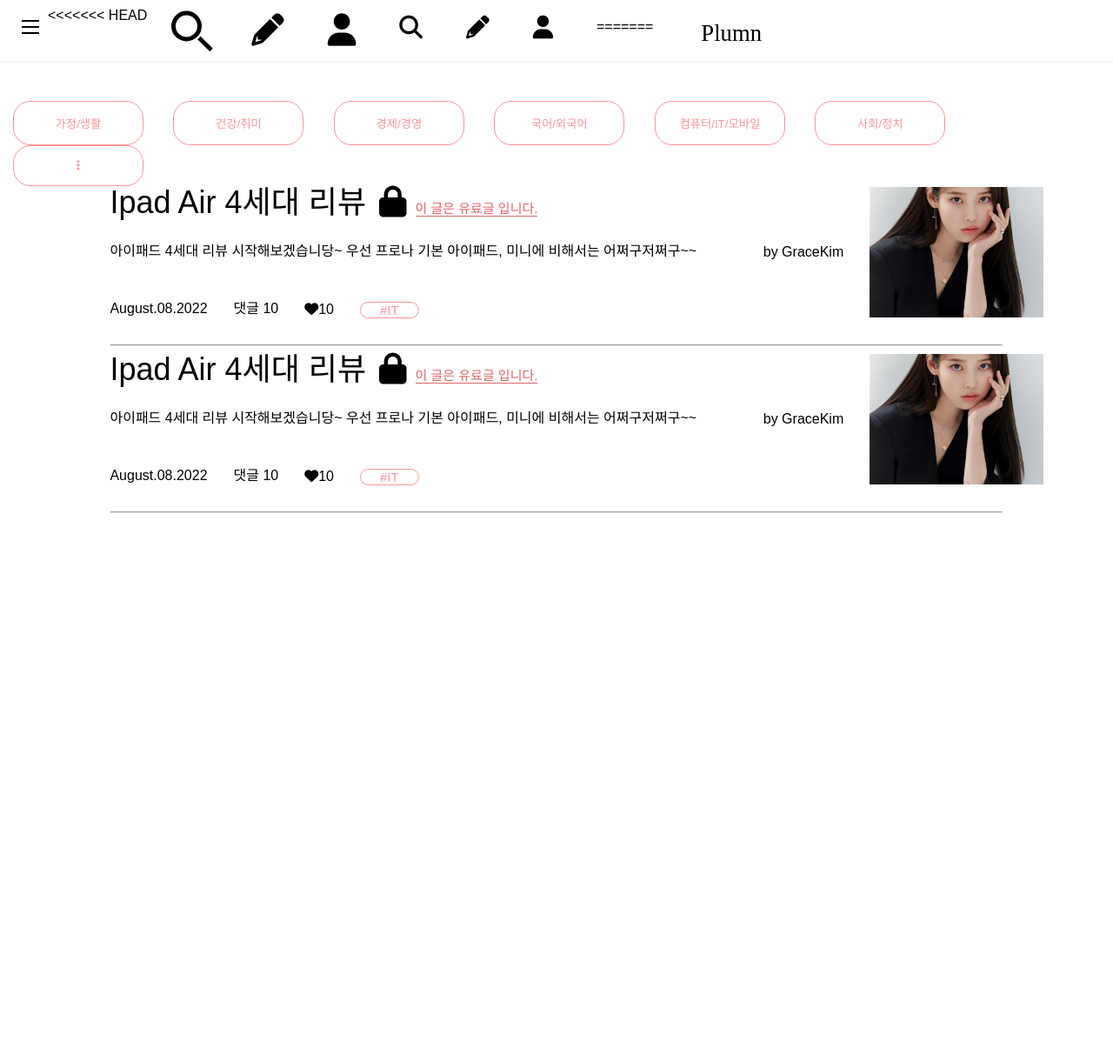
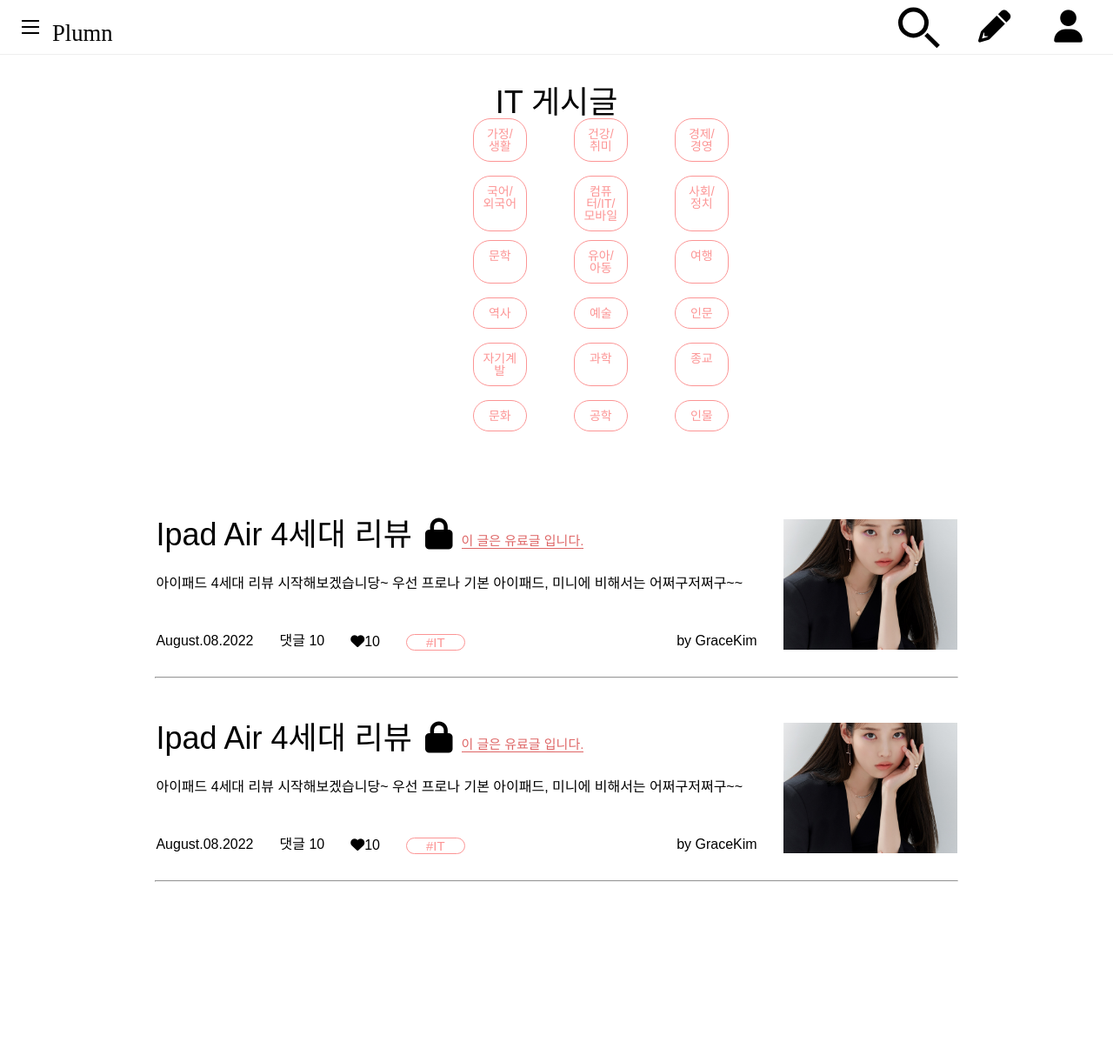
Before and after one commit to LikeLion-at-Skhu-10/Plumn, a Django app: template posts/templates/blog/list.html in a window 1280 px wide. Shown: the top 1213 px of the page at 87% size. Before the commit the page ends 590 px from the top, so only its background shows below. Run offline with Django 4.2, Linux system fonts and the light colour scheme; the template is opened without the code that fills it, so the values that code supplies are empty; some libraries are stand-ins or nearby versions; some web fonts are replaced.

Commit message:
list with read and url

```diff
--- a/posts/templates/base.html
+++ b/posts/templates/base.html
@@ -1,8 +1,9 @@
 {% load static %}
 <!doctype html>
 <html lang="ko">
+
 <head>
-  <meta charset = "UTF-8">
+  <meta charset="UTF-8">
   <title>{% block title %} base {% endblock %}</title>
   <link href="{% static 'img/plumn_icon.png' %}" rel="shorcut icon">
   <link href="https://cdnjs.cloudflare.com/ajax/libs/font-awesome/6.1.1/css/all.min.css" rel="stylesheet">
@@ -10,6 +11,7 @@
   {% block head %}
   {% endblock %}
 </head>
+
 <body>
   <!-- 헤더(네브) -->
   <div id="header">
@@ -54,13 +56,15 @@
               <a href="{% url 'index' %}" class="plumn__home">플럼홈</a>
             </div>
             <div class="menulist">
-            <a href="{% url 'list' %}" class="menulist__item">전체 글 보기</a>
-            <a href="{% url 'scrap' %}" class="menulist__item" style="opacity: 0;">내 서재</a>
-            <a href="{% url 'pay' %} " class="menulist__item" style="opacity: 0;">플럼 구매</a>
+              <a href="#" class="menulist__item">전체 글 보기</a>
+              <a href="#" class="menulist__item" style="opacity: 0;">내 서재</a>
+              <a href="#" class="menulist__item" style="opacity: 0;">플럼 구매</a>
               <a href="#" class="menulist__item" style="opacity: 0;">마이 뱃지</a>
             </div>
             <div class="menu_fb">
-            <div><h2>"A learned fool is more foolish than an ignorant one"</h2></div>
+              <div>
+                <h2>"A learned fool is more foolish than an ignorant one"</h2>
+              </div>
               <!-- 1. 로그인 한 경우 -->
               <!-- <div><a href="{% url 'feedback' %}">사이트 피드백</a></div> -->
               <!-- 2. 로그인 안한 경우 -->
@@ -68,13 +72,6 @@
             </div>
           </div>
         </div>
-<<<<<<< HEAD
-      <!-- 검색, 글쓰기, 마이페이지 -->
-      <div class="nav2">
-        <a href="#"><i class="fa-solid fa-magnifying-glass" style="text-decoration: none; color: black; font-size: 20pt;"></i></a>
-        <a href="#"><i class="fa-solid fa-pencil" style="text-decoration: none; color: black; font-size: 20pt;"></i></a>
-        <a href="{% url 'mypage' %}"><i class="fa-solid fa-user" style="text-decoration: none; color: black; font-size: 20pt;"></i></a>
-=======
         <h1 class="index"><a href="{% url 'index' %}">Plumn</a></h1>
       </div>
 
@@ -87,8 +84,9 @@
             <button type="reset" class="search" id="search-btn"></button>
           </form>
         </div>
-      <a href="{% url 'create' %}"><i class="fa-solid fa-pencil" style="text-decoration: none; color: black; font-size: 28pt;"></i></a>
-      <a href="{% url 'mypage' %}"><i class="fa-solid fa-user" style="text-decoration: none; color: black; font-size: 28pt;"></i></a>
+        <a href="#"><i class="fa-solid fa-pencil" style="text-decoration: none; color: black; font-size: 28pt;"></i></a>
+        <a href="{% url 'mypage' %}"><i class="fa-solid fa-user"
+            style="text-decoration: none; color: black; font-size: 28pt;"></i></a>
       </div>
     </div>
 
@@ -111,16 +109,18 @@
         <div class="footer_sns">
           <ul class="snslist">
             <li class="sns-item">
-            <a href="https://www.instagram.com/likelion_skhu/"><i class="fa-brands fa-instagram" style="font-size: 30pt; color: white;"></i></a>
+              <a href="https://www.instagram.com/likelion_skhu/"><i class="fa-brands fa-instagram"
+                  style="font-size: 30pt; color: white;"></i></a>
             </li>
             <li class="sns-item">
-            <a href="https://github.com/LikeLion-at-Skhu-10"><i class="fa-brands fa-github" style="font-size: 30pt; color: white;"></i></a>
+              <a href="https://github.com/LikeLion-at-Skhu-10"><i class="fa-brands fa-github"
+                  style="font-size: 30pt; color: white;"></i></a>
             </li>
             <li class="sns-item">
-            <a href="https://likelion-at-skhu-10.github.io/"><i class="fa-solid fa-house" style="font-size: 28pt; color: white;"></i></a>
+              <a href="https://likelion-at-skhu-10.github.io/"><i class="fa-solid fa-house"
+                  style="font-size: 28pt; color: white;"></i></a>
             </li>
           </ul>
->>>>>>> aae46bed88247f3f1c8a3ed59a8702f2cb6b1150
         </div>
       </div>
       <div class="footer_second">
@@ -136,6 +136,8 @@
     {% endblock %}
     <script src="{% static 'js/search.js' %}"></script>
     <script src="{% static 'js/menu_toggle.js' %}"></script>
+    <script src="https://ajax.googleapis.com/ajax/libs/jquery/3.3.1/jquery.min.js"></script>
   </div>
 </body>
+
 </html>
--- a/posts/templates/blog/list.html
+++ b/posts/templates/blog/list.html
@@ -20,39 +20,57 @@
         <div class="list_title">
             <h2 class="list_title_text">IT 게시글</h2>
         </div>
+
         <div class="list_button_wrap">
-            <div class="list_btn_wrap_one">
-                <button class="list_btn" type="button"><span>가정/생활</span></button>
-                <button class="list_btn" type="button"><span>건강/취미</span></button>
-                <button class="list_btn" type="button"><span>경제/경영</span></button>
-                <button class="list_btn" type="button"><span>국어/외국어</span></button>
-                <button class="list_btn" type="button"><span>컴퓨터/IT/모바일</span></button>
-                <button class="list_btn" type="button"><span>사회/정치</span></button>
-                <button class="list_btn" type="button" onclick="myFunction()"><i
-                        class="fa-solid fa-ellipsis-vertical"></i></button>
-            </div>
-            <div class="list_btn_wrap_list">
-                <div class="list_btn_wrap_two">
-                    <button class="list_btn list_btn_hiding" type="button"><span>문학</span></button>
-                    <button class="list_btn list_btn_hiding" type="button"><span>유아/아동</span></button>
-                    <button class="list_btn list_btn_hiding" type="button"><span>여행</span></button>
-                    <button class="list_btn list_btn_hiding" type="button"><span>역사</span></button>
-                    <button class="list_btn list_btn_hiding" type="button"><span>예술</span></button>
-                    <button class="list_btn list_btn_hiding" type="button"><span>인문</span></button>
-                    <button class="list_btn list_btn_hiding" type="button"><span>인물</span></button>
+            <a class="list_btn" href="#"><span>가정/생활</span></a>
+            <a class="list_btn" href="#"><span>건강/취미</span></a>
+            <a class="list_btn" href="#"><span>경제/경영</span></a>
+            <a class="list_btn" href="#"><span>국어/외국어</span></a>
+            <a class="list_btn" href="#"><span>컴퓨터/IT/모바일</span></a>
+            <a class="list_btn" href="#"><span>사회/정치</span></a>
+            <a class="list_btn" href="#" onclick="myFunction()"><i class="fa-solid fa-ellipsis-vertical"></i></a>
+        </div>
+
+        <div class="list_btn_wrap_list">
+            <a class="list_btn list_btn_hiding" href="#"><span>문학</span></a>
+            <a class="list_btn list_btn_hiding" href="#"><span>유아/아동</span></a>
+            <a class="list_btn list_btn_hiding" href="#"><span>여행</span></a>
+            <a class="list_btn list_btn_hiding" href="#"><span>역사</span></a>
+            <a class="list_btn list_btn_hiding" href="#"><span>예술</span></a>
+            <a class="list_btn list_btn_hiding" href="#"><span>인문</span></a>
+            <a class="list_btn list_btn_hiding" href="#" onclick="myFunction()">
+                <i class="fa-solid fa-xmark"></i></a>
+
+            <a class="list_btn list_btn_hiding" href="#"><span>자기계발</span></a>
+            <a class="list_btn list_btn_hiding" href="#"><span>과학</span></a>
+            <a class="list_btn list_btn_hiding" href="#"><span>종교</span></a>
+            <a class="list_btn list_btn_hiding" href="#"><span>문화</span></a>
+            <a class="list_btn list_btn_hiding" href="#"><span>공학</span></a>
+            <a class="list_btn list_btn_hiding" href="#"><span>인물</span></a>
+        </div>
+
+        <a class="writing_list" style="margin-top: 100px; text-decoration: none; color:black;" href="{% url 'read' %}">
+            <div class="list_text">
+                <div class="writing_title">
+                    <span class="list_title_text">Ipad Air 4세대 리뷰<i class="fa-solid fa-lock"></i>
+                        <span class="lock_free_text">이 글은 유료글 입니다.</span></span>
                 </div>
-                <div class="list_btn_wrap_two">
-                    <button class="list_btn list_btn_hiding" type="button"><span>자기계발</span></button>
-                    <button class="list_btn list_btn_hiding" type="button"><span>과학</span></button>
-                    <button class="list_btn list_btn_hiding" type="button"><span>종교</span></button>
-                    <button class="list_btn list_btn_hiding" type="button"><span>문화</span></button>
-                    <button class="list_btn list_btn_hiding" type="button"><span>공학</span></button>
-                    <!-- <button class="list_btn list_btn_hiding" type="button"><span>요리</span></button> -->
-                    <button class="list_btn list_btn_hiding" type="button" onclick="myFunction()">
-                        <i class="fa-solid fa-xmark"></i></button>
+                <div class="writing_content">
+                    <p class="list_content">아이패드 4세대 리뷰 시작해보겠습니당~ 우선 프로나 기본 아이패드, 미니에 비해서는 어쩌구저쩌구~~</p>
+                </div>
+                <div class="writing_dateother">
+                    <span class="list_date">August.08.2022</span>
+                    <span class="list_comment">댓글 10</span>
+                    <span class="list_like"><i class="fa-solid fa-heart"></i>10</span>
+                    <span class="list_tag_btn">#IT</span>
+                    <span class="list_writer">by GraceKim</span>
                 </div>
             </div>
-        </div>
+            <div class="list_photo">
+                <img src="{% static 'img/mylover.jpg' %}" alt="아이유" class="list_photosize">
+            </div>
+        </a>
+        <hr class="list_hr">
 
         <div class="writing_list">
             <div class="list_text">
@@ -68,36 +86,8 @@
                     <span class="list_comment">댓글 10</span>
                     <span class="list_like"><i class="fa-solid fa-heart"></i>10</span>
                     <span class="list_tag_btn">#IT</span>
+                    <span class="list_writer">by GraceKim</span>
                 </div>
-            </div>
-
-            <div class="list_who">
-                <span class="list_writer">by GraceKim</span>
-            </div>
-            <div class="list_photo">
-                <img src="{% static 'img/mylover.jpg' %}" alt="아이유" class="list_photosize">
-            </div>
-        </div>
-        <hr class="list_hr">
-        <div class="writing_list">
-            <div class="list_text">
-                <div class="writing_title">
-                    <span class="list_title_text">Ipad Air 4세대 리뷰<i class="fa-solid fa-lock"></i>
-                        <span class="lock_free_text">이 글은 유료글 입니다.</span></span>
-                </div>
-                <div class="writing_content">
-                    <p class="list_content">아이패드 4세대 리뷰 시작해보겠습니당~ 우선 프로나 기본 아이패드, 미니에 비해서는 어쩌구저쩌구~~</p>
-                </div>
-                <div class="writing_dateother">
-                    <span class="list_date">August.08.2022</span>
-                    <span class="list_comment">댓글 10</span>
-                    <span class="list_like"><i class="fa-solid fa-heart"></i>10</span>
-                    <span class="list_tag_btn">#IT</span>
-                </div>
-            </div>
-
-            <div class="list_who">
-                <span class="list_writer">by GraceKim</span>
             </div>
             <div class="list_photo">
                 <img src="{% static 'img/mylover.jpg' %}" alt="아이유" class="list_photosize">
--- a/static/css/post.css
+++ b/static/css/post.css
@@ -343,6 +343,12 @@ body {
 /***********************************************/
 /* list.html */
 
+.list_container {
+  width: 90%;
+  margin: 0 auto;
+  margin-top: 100px;
+}
+
 .list_title {
   display: flex;
   justify-content: center;
@@ -354,36 +360,33 @@ body {
 }
 
 /* 첫줄 버튼 목록 */
-.list_button_wrap {
+
+/* .list_button_wrap {
   display: flex;
   flex-direction: column;
   align-items: center;
   margin-top: 50px;
+  margin-bottom: 100px;
 }
 
 .list_btn_wrap_two {
   margin-top: 30px;
-}
-
-.list_btn_wrap_list {
-  display: none;
-}
+} */
 
 .list_btn {
-  margin-left: 15px;
-  margin-right: 15px;
+  margin-top: 50px;
   padding: 15px 20px;
   border-radius: 20px;
   font-weight: 300;
   background-color: white;
   color: #fc9595;
   transition: 0.25s;
-  width: 150px;
-}
-
-.list_btn {
   border: 1.5px solid #fc9595;
   color: #fc9595;
+  text-decoration: none;
+  text-align: center;
+  font-size: 14px;
+  width: 77%;
 }
 
 .list_btn:hover {
@@ -393,6 +396,56 @@ body {
   cursor: pointer;
 }
 
+.list_button_wrap {
+  width: 20%;
+  margin: 0 auto;
+  display: grid;
+  grid-template-columns: repeat(7, 200px);
+  grid-gap: 1em;
+  justify-content: space-around;
+  margin-bottom: 10px;
+}
+
+.list_btn_wrap_list {
+  width: 20%;
+  margin: 0 auto;
+  display: grid;
+  grid-template-columns: repeat(7, 200px);
+  grid-gap: 1em;
+  justify-content: space-around;
+  margin-bottom: 100px;
+}
+
+.list_btn_wrap_list {
+  display: none;
+}
+
+@media screen and (max-width: 1280px) {
+  .list_btn {
+    width: 40%;
+    padding: 10px;
+    margin: 0 auto;
+  }
+
+  .list_button_wrap {
+    grid-template-columns: repeat(3, 100px);
+    justify-items: center;
+  }
+
+  .list_btn_wrap_list {
+    grid-template-columns: repeat(3, 100px);
+    display: grid;
+    justify-items: center;
+  }
+
+  .list_btn:nth-child(7) {
+    display: none;
+  }
+
+  .list_btn:nth-child(14) {
+    order: 20;
+  }
+}
 /* 하나의 리스트 만들기 */
 
 .writing_list {
@@ -407,7 +460,7 @@ body {
   display: flex;
   flex-direction: column;
   flex-wrap: wrap;
-  align-content: space-around;
+  align-content: stretch;
   /* margin-top: 60px;
   margin-left: 100px; */
 }
@@ -469,13 +522,13 @@ body {
 .list_hr {
   width: 80%;
   margin-top: 30px;
+  margin-bottom: 50px;
 }
 
-.writing_dateother{
+.writing_dateother {
   display: flex;
-
 }
-.list_writer{
+.list_writer {
   margin-left: auto;
 }
 
@@ -738,8 +791,8 @@ body {
   font-size: 16px;
 }
 
-@media (max-width: 1500px){
-  .tt_textandbtn{
+@media (max-width: 1500px) {
+  .tt_textandbtn {
     width: 100%;
   }
   .tt_wrap {
@@ -750,10 +803,10 @@ body {
     width: 80%;
     font-size: 0.9rem;
   }
-  .tt_btn_wrap{
+  .tt_btn_wrap {
     width: 70%;
   }
-  .myintro_box{
+  .myintro_box {
     width: 70%;
     margin: 0 auto;
     height: auto;
@@ -774,8 +827,7 @@ body {
   }
 }
 /* 반응형  */
-@media (max-width: 1200px){
-
+@media (max-width: 1200px) {
   .readreport_wrap {
     width: 70%;
   }
--- a/static/js/list_btn.js
+++ b/static/js/list_btn.js
@@ -1,17 +1,8 @@
 function myFunction() {
-  var x = document.querySelector(".list_btn_wrap_list");
+  const x = document.querySelector(".list_btn_wrap_list");
   if (x.style.display == "none") {
-    x.style.display = "block";
+    x.style.display = "grid";
   } else {
     x.style.display = "none";
   }
 }
-
-// $(document).ready(function () {
-//   $("#hide").click(function () {
-//     $("p").hide();
-//   });
-//   $("#show").click(function () {
-//     $("p").show();
-//   });
-// });
```
Also changed, not shown: accounts/urls.py (+24 -0 lines), posts/templates/index.html (+5 -9 lines), posts/views.py (+68 -6 lines). Lines whose indentation alone changed are shown as unchanged.
